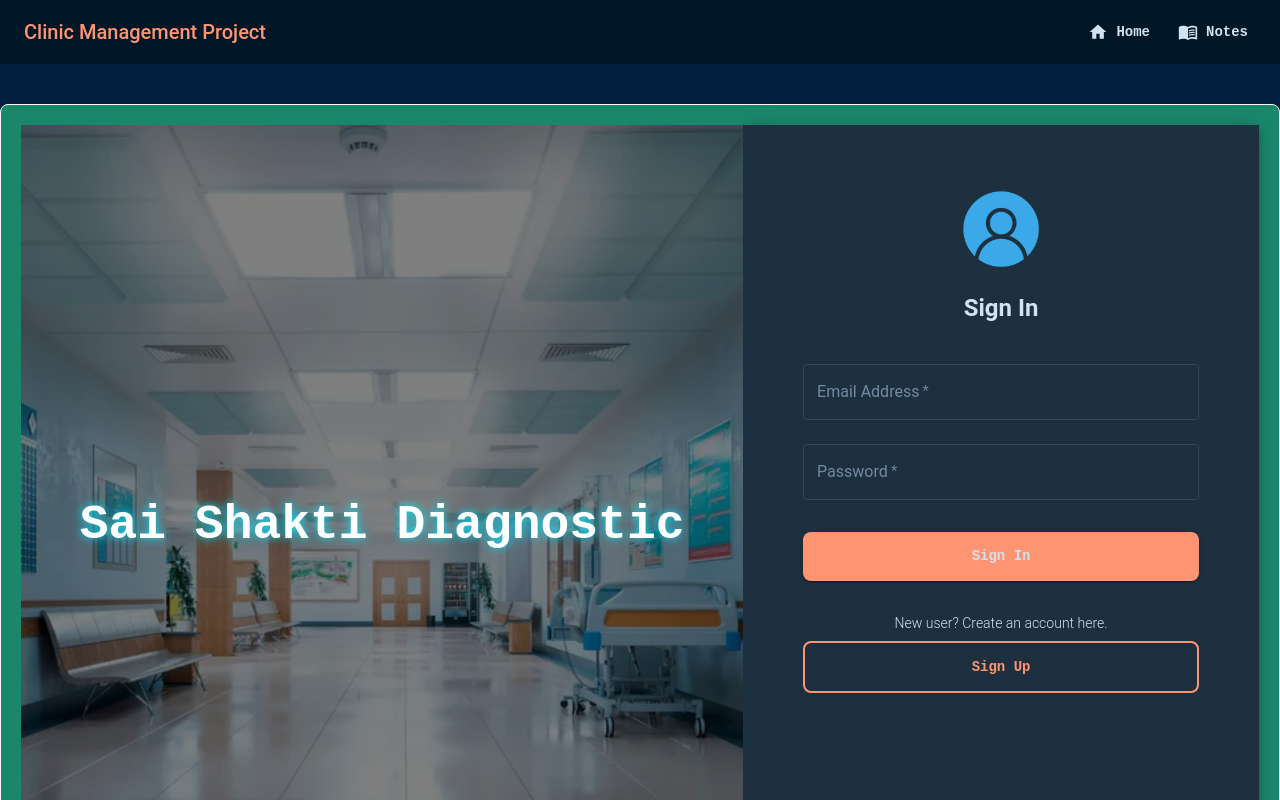
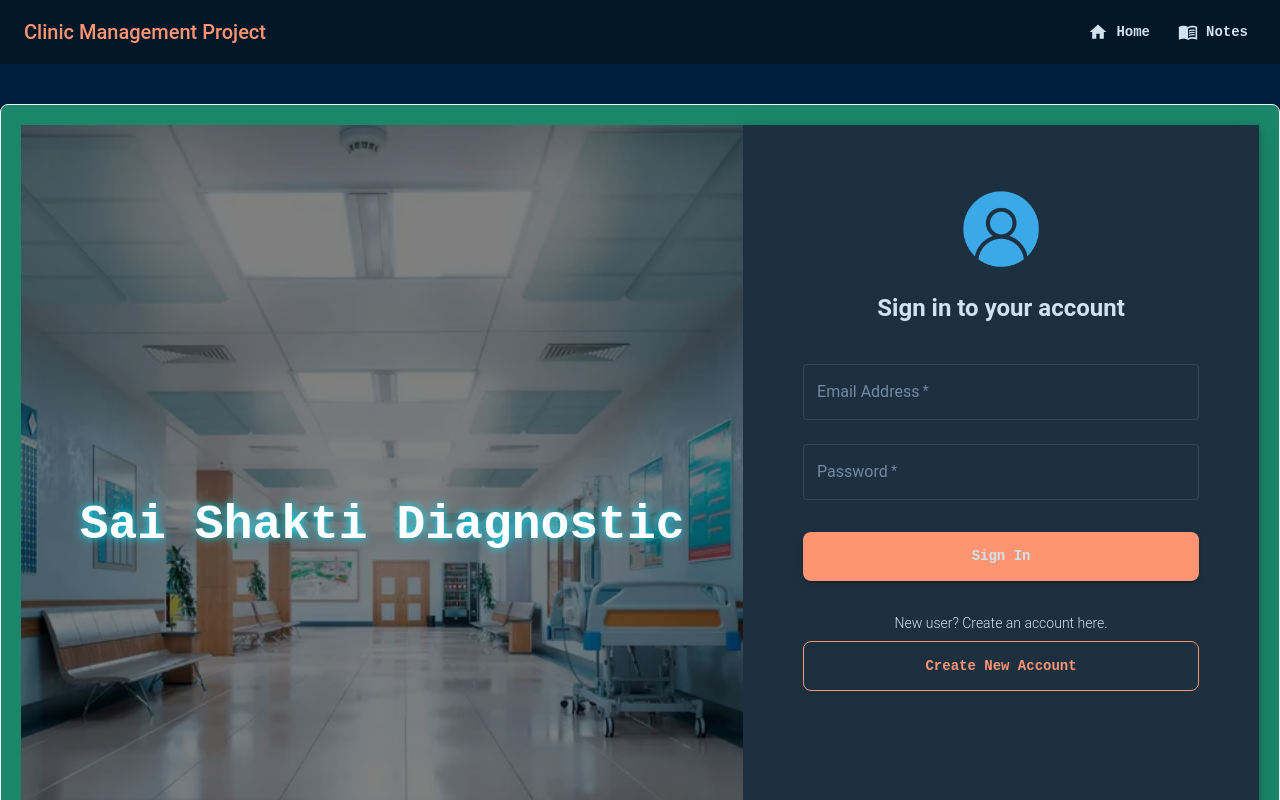
Before and after one commit to nirmal3002/clinic-Mgmt, a React (Create React App) app in the folder client/: page /login in a window 1280 px wide. Shown: the top 800 px of the page. Built offline with nearby package versions, Linux system fonts and the light colour scheme.

Commit message:
updated clinic management web

```diff
--- a/client/src/components/Login.js
+++ b/client/src/components/Login.js
@@ -17,6 +17,7 @@ const Login = () => {
   const [password, setPassword] = useState("");
   const theme = useTheme();
   const navigate = useNavigate();
+
   const URL = process.env.REACT_APP_API_URL;
 
   const handleLogin = async (e) => {
@@ -34,7 +35,7 @@ const Login = () => {
 
       navigate("/dashboard");
     } catch (err) {
-      console.error(err.response?.data || "An error occurred");
+      console.error(err.response?.data || err.message);
       alert(err.response?.data?.message || "Invalid credentials");
     }
   };
@@ -108,14 +109,20 @@ const Login = () => {
             alignItems: "center",
           }}
         >
+          {/* Logo */}
           <Box sx={{ mb: 2 }}>
             <img src="/pngegg.png" alt="logo" width={80} height={80} />
           </Box>
 
-          <Typography component="h1" variant="h5" sx={{ fontWeight: "bold" }}>
-            Sign In
+          <Typography
+            component="h1"
+            variant="h5"
+            sx={{ fontWeight: "bold" }}
+          >
+            Sign in to your account
           </Typography>
 
+          {/* Login Form */}
           <Box
             component="form"
             onSubmit={handleLogin}
@@ -141,7 +148,7 @@ const Login = () => {
               onChange={(e) => setPassword(e.target.value)}
             />
 
-            {/* SIGN IN BUTTON */}
+            {/* Sign In Button */}
             <Button
               type="submit"
               fullWidth
@@ -157,7 +164,7 @@ const Login = () => {
               Sign In
             </Button>
 
-            {/* SIGN UP BUTTON FOR NEW USERS */}
+            {/* Sign Up Button for New Users */}
             <Box sx={{ mt: 2, textAlign: "center" }}>
               <Typography variant="body2" sx={{ mb: 1 }}>
                 New user? Create an account here.
@@ -167,22 +174,20 @@ const Login = () => {
                 type="button"
                 fullWidth
                 variant="outlined"
-                onClick={() => navigate("/Signup")}
+                onClick={() => navigate("/signup")}
                 sx={{
                   py: 1.5,
                   textTransform: "none",
                   fontWeight: "bold",
-                  borderWidth: 2,
+                  color: theme.palette.primary.main,
                   borderColor: theme.palette.primary.main,
-                  color: theme.palette.primary.main,
                   "&:hover": {
-                    borderWidth: 2,
                     backgroundColor: theme.palette.action.hover,
                     borderColor: theme.palette.primary.dark,
                   },
                 }}
               >
-                Sign Up
+                Create New Account
               </Button>
             </Box>
           </Box>
```
